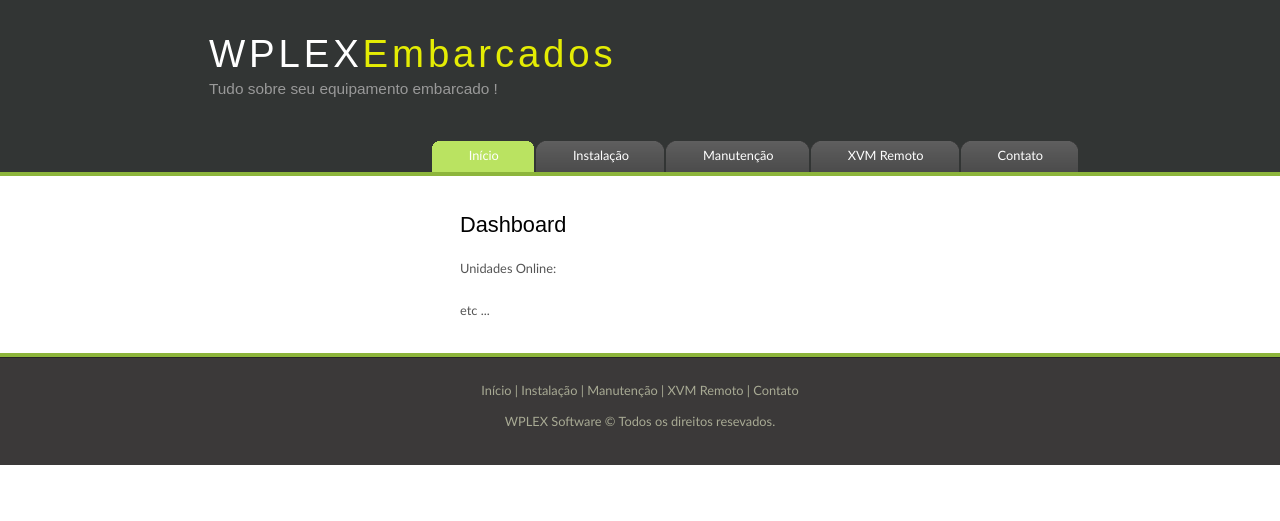
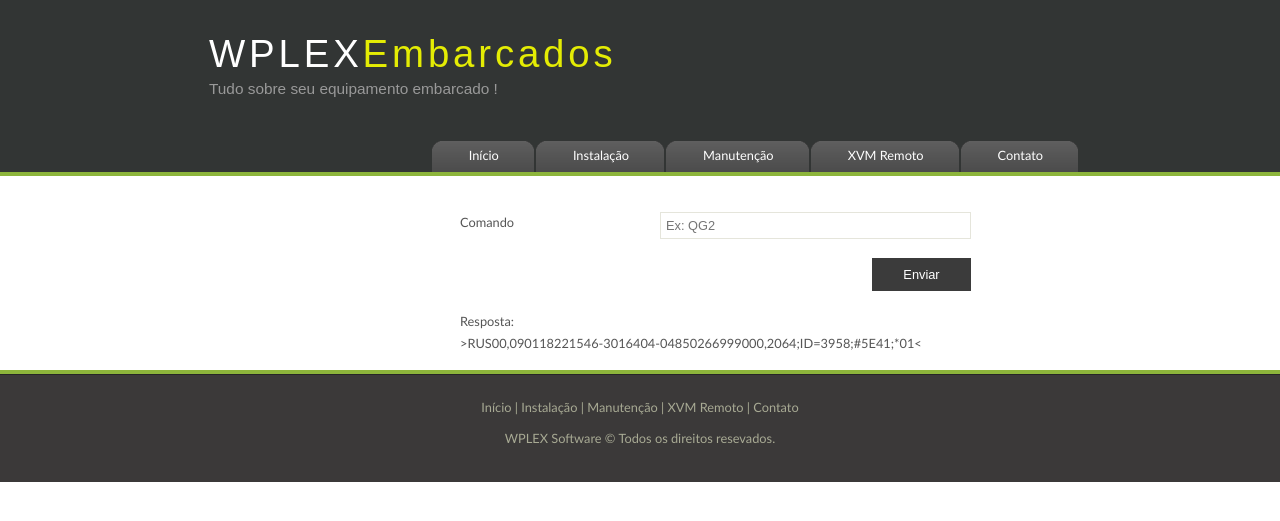
Before and after one commit to rogerioprando/weex, a Flask app: page /remote/xvm in a window 1280 px wide. Shown: the top 521 px of the page. Run offline with Flask 2, Linux system fonts and the light colour scheme; parts of the project's set-up code (start-up, migrations or seed data) failed here and were passed over.

Commit message:
organized static folder and started tests with devices and xvm page.
Signed-off-by: Rogerio Prando <rogerio.prando@wplex.com.br>

```diff
--- /dev/null
+++ b/app/devices.py
@@ -0,0 +1,3 @@
+def getevent():
+    event = '>RUS00,090118221546-3016404-04850266999000,2064;ID=3958;#5E41;*01<'
+    return event
--- a/app/static/style.css
+++ b/app/static/css/style.css
@@ -99,11 +99,11 @@
   margin-right: auto;}
 
 #header
-{ background: #323534 url(images/back.png) repeat-x;
+{ background: #323534 url(../../static/images/back.png) repeat-x;
   height: 177px;}
 
 #banner
-{  background: transparent url(images/banner.jpg) no-repeat;
+{  background: transparent url(../../static/images/banner.jpg) no-repeat;
   width: 860px;
   height: 180px;
   margin-bottom: 20px;
@@ -156,7 +156,7 @@
   padding: 0 0 0 9px;
   list-style: none;
   margin: 1px 2px 0 0;
-  background: #5A5A5A url(images/tab.png) no-repeat 0 0;}
+  background: #5A5A5A url(../../static/images/tab.png) no-repeat 0 0;}
 
 ul#menu li a
 { font: normal 100% 'trebuchet ms', sans-serif;
@@ -167,7 +167,7 @@
   text-align: center;
   color: #FFF;
   text-decoration: none;
-  background: #5A5A5A url(images/tab.png) no-repeat 100% 0;}
+  background: #5A5A5A url(../../static/images/tab.png) no-repeat 100% 0;}
 
 ul#menu li.selected a
 { height: 20px;
@@ -175,10 +175,10 @@
 
 ul#menu li.selected
 { margin: 1px 2px 0 0;
-  background: #00C6F0 url(images/tab_selected.png) no-repeat 0 0;}
+  background: #00C6F0 url(../../static/images/tab_selected.png) no-repeat 0 0;}
 
 ul#menu li.selected a, ul#menu li.selected a:hover
-{ background: #00C6F0 url(images/tab_selected.png) no-repeat 100% 0;
+{ background: #00C6F0 url(../../static/images/tab_selected.png) no-repeat 100% 0;
   color: #FFF;}
 
 ul#menu li a:hover
@@ -197,12 +197,12 @@
 .sidebar_top
 { width: 222px;
   height: 14px;
-  background: transparent url(images/side_top.png) no-repeat;}
+  background: transparent url(../../static/images/side_top.png) no-repeat;}
 
 .sidebar_base
 { width: 222px;
   height: 14px;
-  background: url(images/side_base.png) no-repeat;}
+  background: url(../../static/images/side_base.png) no-repeat;}
 
 .sidebar
 { float: left;
@@ -211,7 +211,7 @@
   margin: 0 0 16px 0;}
 
 .sidebar_item
-{ background: url(images/side_back.png) repeat-y;
+{ background: url(../../static/images/side_back.png) repeat-y;
   padding: 0 15px;
   width: 192px;}
 
@@ -232,7 +232,7 @@
 
 #content ul li, .sidebar ul li
 { list-style-type: none;
-  background: url(images/bullet.png) no-repeat;
+  background: url(../../static/images/bullet.png) no-repeat;
   margin: 0 0 0 0;
   padding: 0 0 4px 25px;
   line-height: 1.5em;}
@@ -244,7 +244,7 @@
   height: 80px;
   padding: 28px 0 5px 0;
   text-align: center;
-  background: #3B3939 url(images/footer.png) repeat-x;
+  background: #3B3939 url(../../static/images/footer.png) repeat-x;
   color: #A8AA94;}
 
 #footer p
--- a/app/templates/home/index.html
+++ b/app/templates/home/index.html
@@ -28,14 +28,14 @@
 
     <div id="content">
         <!-- insert the page content here -->
-        <h1>Prezado Cliente,</h1>
-        <p>Aqui você encontra tudo o que precisa para controlar de perto seu equipamento embarcado. Desde a instalação, manutenção e controle dos equipamentos em operação.</p>
+        <h1>Equipamentos Embarcados - WPLEX,</h1>
+        <p>Aqui você encontra tudo que precisa saber sobre seu equipamento. Desde a instalação, manutenção e controle dos equipamentos em operação.</p>
         <h2>Equipamentos</h2>
         <p>Os equipamentos que fazem parte do WPLEX Embarcados são:</p>
         <ul>
             <li>VIRLOCTECH - POSICIONADOR SATELIDAL Mod. VIRLOC 11 - VS</li>
             <li>VIRLOCTECH - POSICIONADOR SATELIDAL Mod. VIRLOC 10 - VS</li>
-            <li>VIRLOCTECH - COMPUTADOR DE BORDO Mod. VIRCOM </li>
+            <li>VIRLOCTECH - COMPUTADOR DE BORDO Mod. VIRCOM3 - 134B </li>
         </ul>
     </div>
 </div>
--- a/app/templates/layout.html
+++ b/app/templates/layout.html
@@ -3,13 +3,13 @@
 
     <head>
         <meta charset="UTF-8"/>
-        <link rel="stylesheet" type="text/css" href="../../static/style.css" />
+        <link rel="shortcut icon" href="../../static/images/icone_co16x16.ico" />
+        <link rel="stylesheet" type="text/css" href="../../static/css/style.css" />
         <title>{% block title %}{% endblock %}</title>
     </head>
 
     <body>
     <!-- AQUI VAI O BLOCO COMUM (layout) -->
-
     <div id="main">
         <div id="header">
             <div id="logo">
@@ -22,7 +22,8 @@
             <div id="menubar">
                 <ul id="menu">
                     <!-- put class="selected" in the li tag for the selected page - to highlight which page you're on -->
-                    <li class="selected"><a href="/home/index">Início</a></li>
+                    <!--<li class="selected"><a href="/home/index">Início</a></li> -->
+                    <li><a href="/home/index">Início</a></li>
                     <li><a href="/manual/instalacao">Instalação</a></li>
                     <li><a href="/manual/manutencao">Manutenção</a></li>
                     <li><a href="/remote/xvm">XVM Remoto</a></li>
--- a/app/templates/remote/xvm.html
+++ b/app/templates/remote/xvm.html
@@ -7,11 +7,13 @@
 {{ super() }}
 
 <div id="site_content">
-    <div id="content">
+    <div id="content" class="form_settings">
         <!-- insert the page content here -->
-        <h1>Dashboard</h1>
-        <p>Unidades Online:</p>
-        <p>etc ...</p>
+
+        <p><span>Comando</span><input type="text" name="comando" id="idComando" size="10" placeholder="Ex: QG2"/></p>
+        <p style="padding-top: 15px"><span>&nbsp;</span><input class="submit" type="submit" name="contact_submitted" value="Enviar" /></p>
+        <br>
+        <p>Resposta: <br> {{ value }}</p>
     </div>
 </div>
 
--- a/app/views/home.py
+++ b/app/views/home.py
@@ -1,4 +1,5 @@
 from flask import Blueprint, render_template
+
 
 mod = Blueprint('home', __name__, url_prefix='/home', template_folder='templates')
 
--- a/app/views/remote.py
+++ b/app/views/remote.py
@@ -1,11 +1,12 @@
 from flask import Blueprint, render_template
+from app.devices import *
 
 mod = Blueprint('remote', __name__, url_prefix='/remote')
 
 
 @mod.route('/<page>')
 def xvm(page):
-    return render_template('remote/%s.html' % page)
+    return render_template('remote/%s.html' % page, value=getevent())
 
 
 @mod.route('/<page>')
```
Also changed, not shown: app/static/images/icone_co16x16.ico (added).
